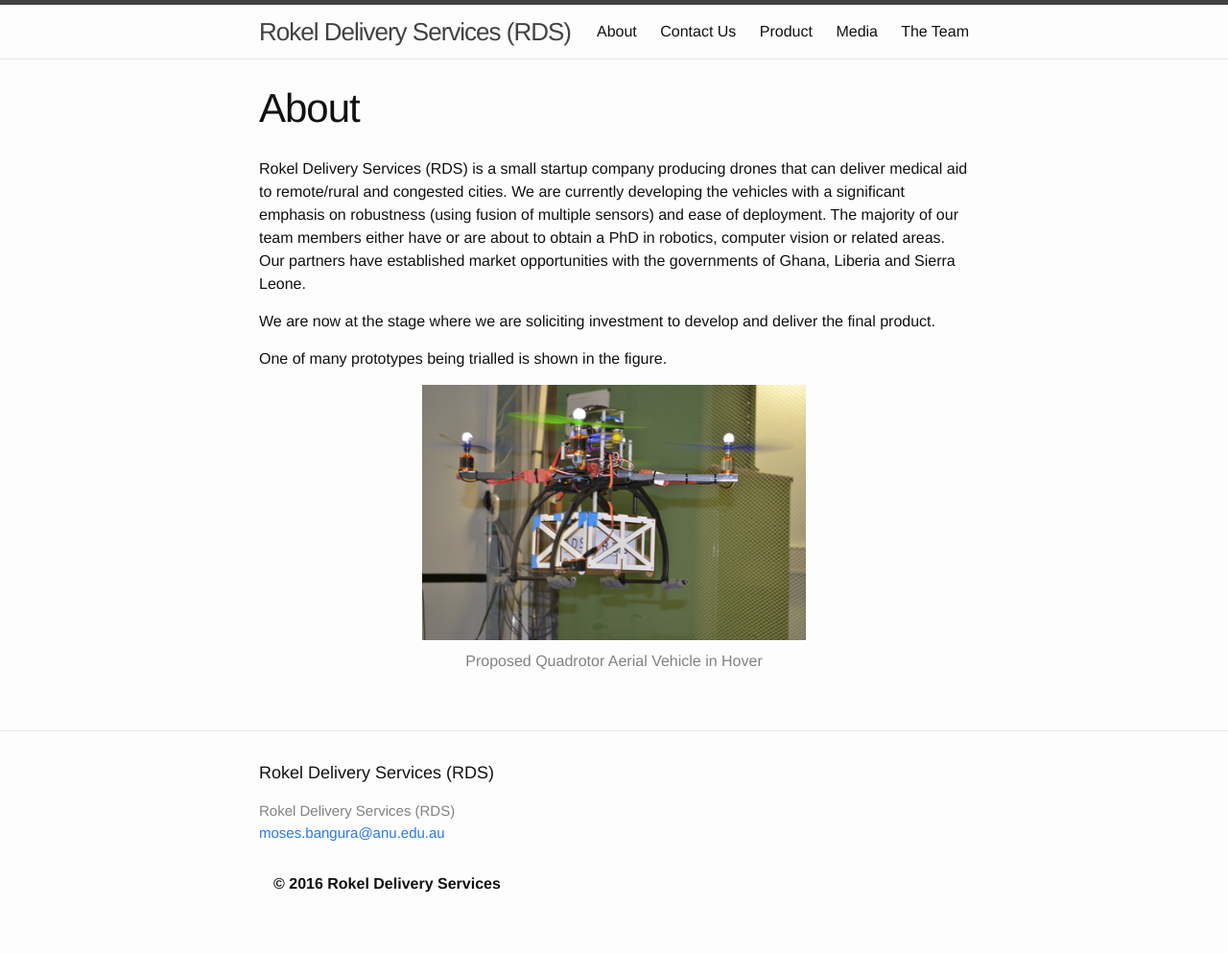
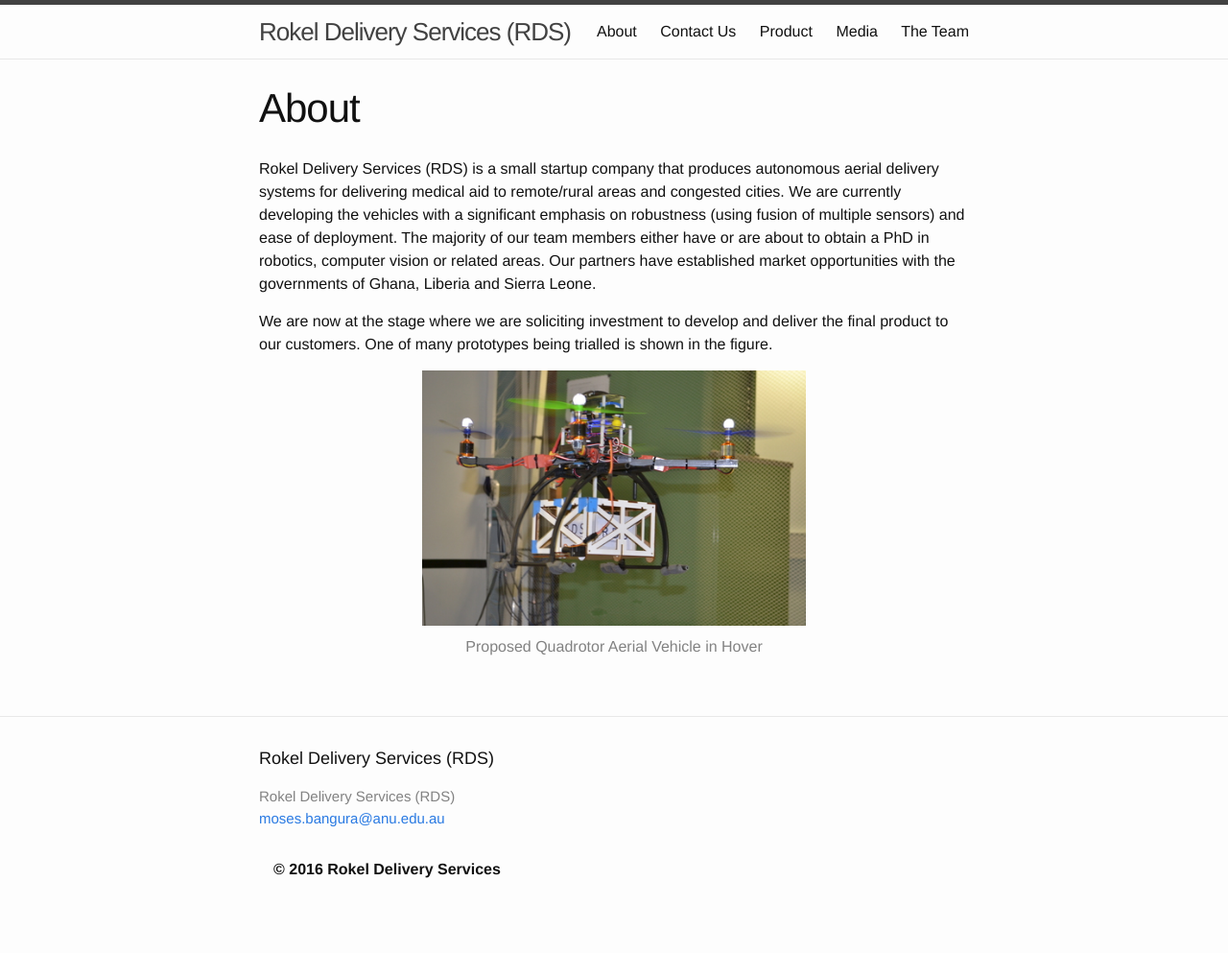
Before and after one commit to dnovichman/dnovichman.github.io, a Jekyll site: the page built from about.md, in a window 1280 px wide. Shown: the whole page at 96% size. Built offline with Jekyll 4.4.1, drawn with Linux system fonts in a browser that asks for light colours.

Commit message:
some changes

```diff
--- a/about.md
+++ b/about.md
@@ -4,12 +4,9 @@ title: About
 permalink: /about/
 ---
 
-Rokel Delivery Services (RDS) is a small startup company producing drones that can deliver medical aid to remote/rural and congested cities. We are currently developing the vehicles with a significant emphasis on robustness (using fusion of multiple sensors) and ease of deployment. The majority of our team members either have or are about to obtain a PhD in robotics, computer vision or related areas. Our partners have established market opportunities with the governments of Ghana, Liberia and Sierra Leone.
+Rokel Delivery Services (RDS) is a small startup company that produces autonomous aerial delivery systems for delivering medical aid to remote/rural areas and congested cities. We are currently developing the vehicles with a significant emphasis on robustness (using fusion of multiple sensors) and ease of deployment. The majority of our team members either have or are about to obtain a PhD in robotics, computer vision or related areas. Our partners have established market opportunities with the governments of Ghana, Liberia and Sierra Leone.
 
-We are now at the stage where we are soliciting investment to develop and deliver the final product.
-
-
-One of many prototypes being trialled is shown in the figure.
+We are now at the stage where we are soliciting investment to develop and deliver the final product to our customers. One of many prototypes being trialled is shown in the figure.
 {% include image.html
             img="../images/product/pic5_low.JPG"
 	    url = "../images/product/pic5_high.JPG"
--- a/index.html
+++ b/index.html
@@ -4,8 +4,10 @@ layout: default
 
 <div class="home">
 
-<h1 class="page-heading">Welcome</h1>
-<p><b><i><font color="black">Welcome to Rokel Delivery Services (RDS). We are a small startup company aimed at producing a fully autonomous aerial delivery system for medical products in remote/rural areas and in congested cities. See video below.</font></i></b></p>
+<h1 class="page-heading">Welcome of Rokel Delivery Services</h1>
+<p><b><i><font color="black">Rokel Delivery Services (RDS) is a small startup company aimed at producing a fully autonomous aerial delivery system for medical products in remote/rural areas and in congested cities. </font></i></b></p>
+
+<p><b><i>We want to connect services and products to all people in the quickest possible time while protecting our environment. We choose to believe that the geographic location of someone cannot determine whether they receive one ounce of an available life-saving drug.</i></b></p>
 <iframe title="YouTube video player" class="youtube-player" type="text/html"
 width="640" height="390" src="http://www.youtube.com/embed/huQFhDV1-mo"
 frameborder="0" allowFullScreen></iframe>
```
Also changed, not shown: product.md (+1 -1 lines), themedia.md (+2 -2 lines), theteam.md (+1 -1 lines).
